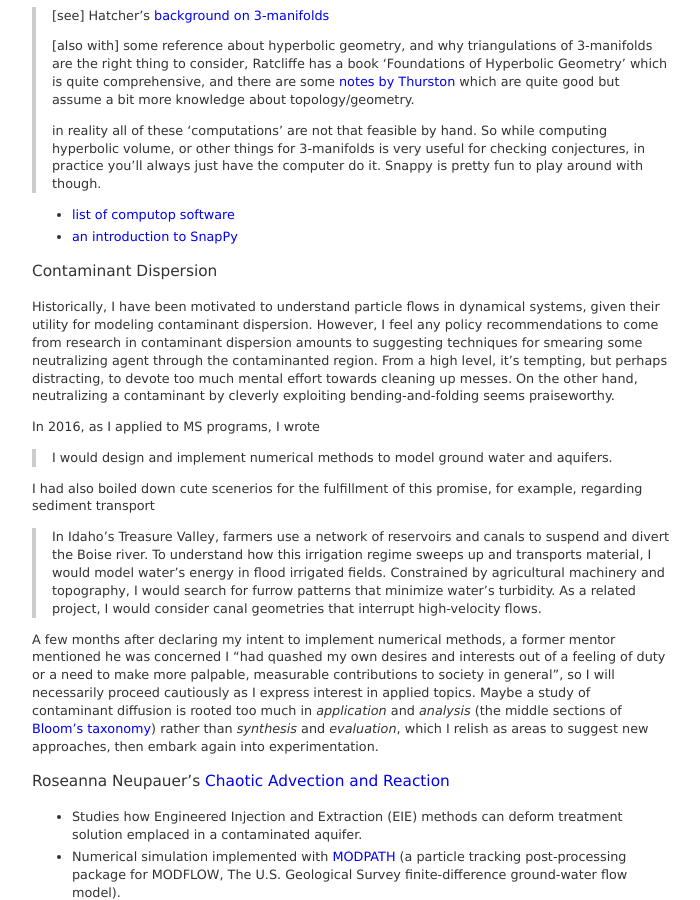
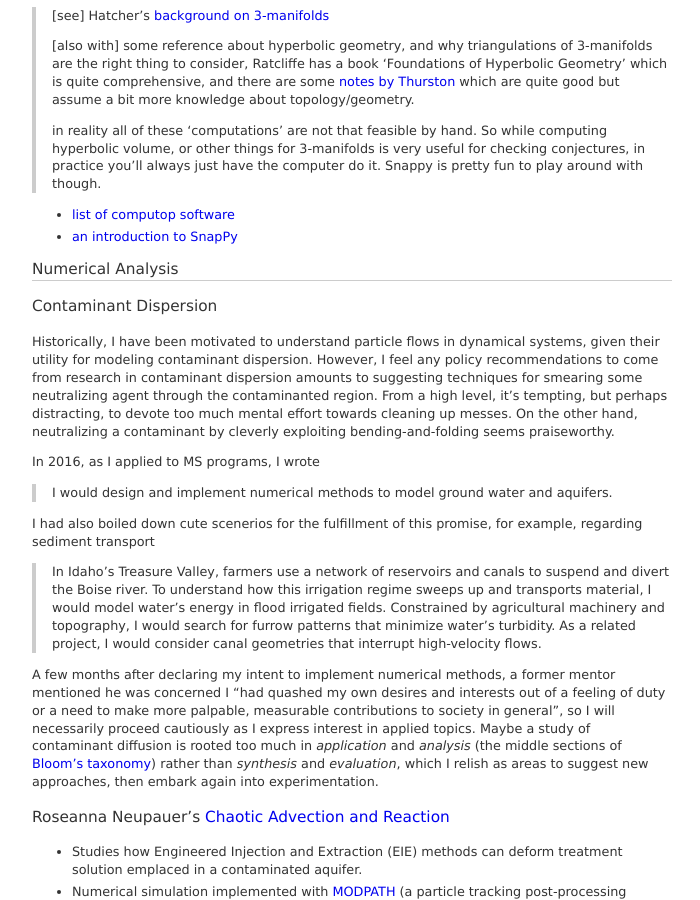
Before and after one commit to coltongrainger/blog, a Jekyll site: the page built from _posts/2017-09-30-research-interest.md, in a window 1280 px wide and 900 px high, scrolled down 1345 px. Shown: the whole window, without its empty margins (288-988 px from the left). Built offline with Jekyll 4.4.1, drawn with Linux system fonts in a browser that asks for light colours; our own code applies the rules of GitHub Pages for plain Markdown files.

Commit message:
reheader

```diff
--- a/_posts/2017-09-30-research-interest.md
+++ b/_posts/2017-09-30-research-interest.md
@@ -62,6 +62,8 @@ From a student at UO
 - [list of computop software](https://faculty.math.illinois.edu/~nmd/computop/)
 - [an introduction to SnapPy](http://www.cornell.edu/video/nathan-dunfield-practical-computation-hyperbolic-3-manifolds)
 
+## Numerical Analysis
+
 ### Contaminant Dispersion
 
 Historically, I have been motivated to understand particle flows in dynamical systems, given their utility for modeling contaminant dispersion. However, I feel any policy recommendations to come from research in contaminant dispersion amounts to suggesting techniques for smearing some neutralizing agent through the contaminanted region. From a high level, it's tempting, but perhaps distracting, to devote too much mental effort towards cleaning up messes. On the other hand, neutralizing a contaminant by cleverly exploiting bending-and-folding seems praiseworthy.
```
